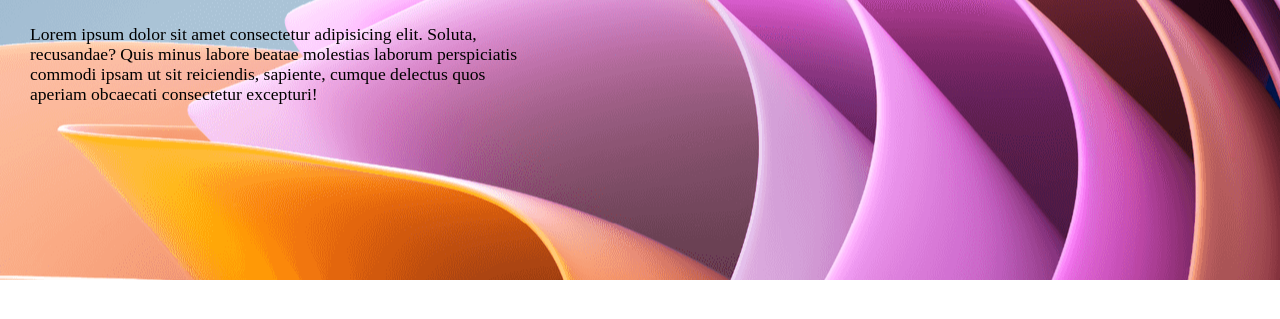
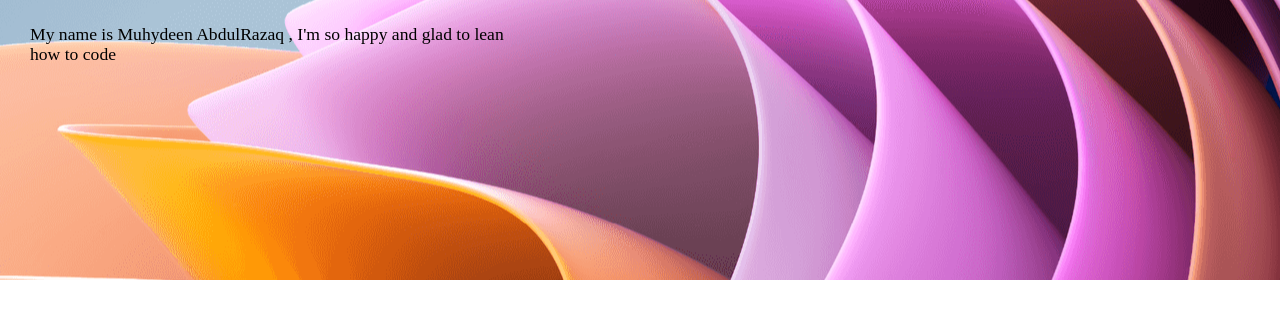
Before and after one commit to Kilobyte0/my-website, a plain HTML site: page index.html in a window 1280 px wide. Shown: the part 299-618 px from the top of the page. Drawn offline with Linux system fonts and the light colour scheme.

Commit message:
first commit

```diff
--- a/index.html
+++ b/index.html
@@ -19,7 +19,7 @@
 
 
         <h2>WELCOME</h2>
-        <p>Lorem ipsum dolor sit amet consectetur adipisicing elit. Soluta, recusandae? Quis minus labore beatae molestias laborum perspiciatis commodi ipsam ut sit reiciendis, sapiente, cumque delectus quos aperiam obcaecati consectetur excepturi!</p>
+        <p>My name is Muhydeen AbdulRazaq , I'm so happy and glad to lean how to code</p>
     </section>
     <div class="text">
 
```
